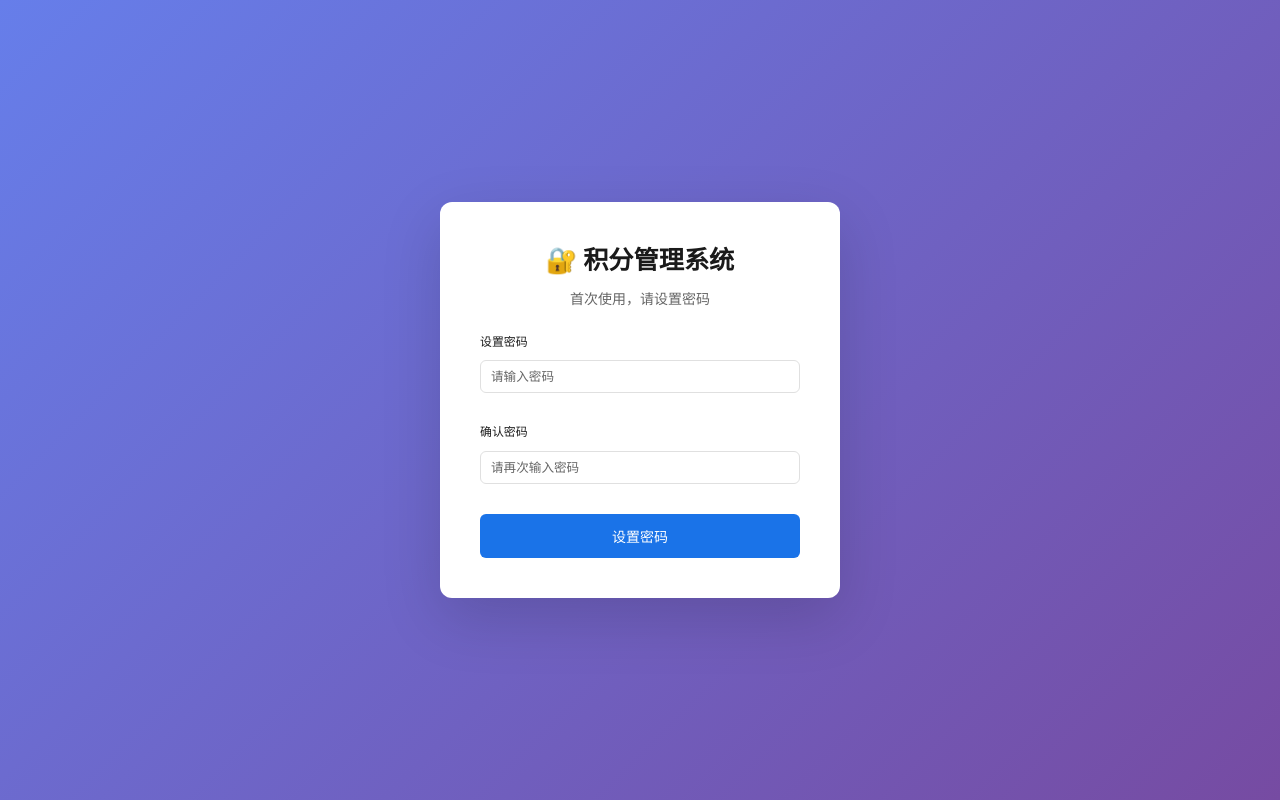
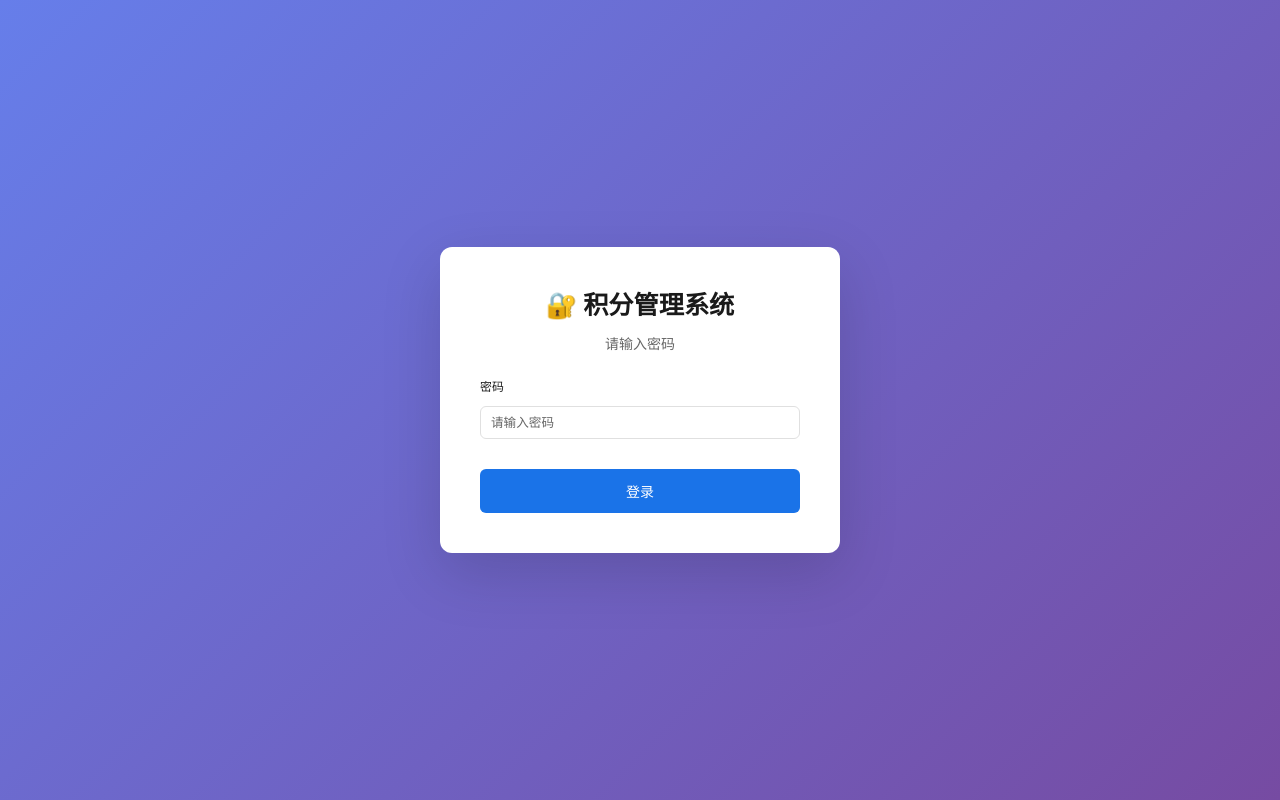
Before and after one commit to L-Enthalpy/jifen-app, a React (Vite) app: page / in a window 1280 px wide. Built offline with nearby package versions, Linux system fonts and the light colour scheme.

Commit message:
Fix: Set fixed password to 2250000

```diff
--- a/src/App.tsx
+++ b/src/App.tsx
@@ -1,6 +1,6 @@
 import { useState, useCallback, useMemo, useEffect } from 'react'
 import type { RecordWithMeta } from './types'
-import { getTargets, getRecords, addTarget, renameTarget, deleteTarget, clearAllData, clearAllTargets, clearAllRecords, addRecord, updateRecord, deleteRecord, setPassword, verifyPassword, hasPassword, clearPassword, setLoggedIn, isLoggedIn, clearLoggedIn } from './store'
+import { getTargets, getRecords, addTarget, renameTarget, deleteTarget, clearAllData, clearAllTargets, clearAllRecords, addRecord, updateRecord, deleteRecord, verifyPassword, setLoggedIn, isLoggedIn, clearLoggedIn } from './store'
 import { computeAnomalyStatus, getStats } from './anomaly'
 import { OverviewBar } from './components/OverviewBar'
 import { TargetSidebar } from './components/TargetSidebar'
@@ -15,18 +15,13 @@ export default function App() {
   const [editingRecord, setEditingRecord] = useState<RecordWithMeta | null>(null)
   const [targetModalOpen, setTargetModalOpen] = useState(false)
   const [password, setPasswordInput] = useState('')
-  const [confirmPassword, setConfirmPassword] = useState('')
   const [error, setError] = useState('')
 
-
   const [isAuthenticated, setIsAuthenticated] = useState(false)
-  const [needsSetup, setNeedsSetup] = useState(false)
 
   useEffect(() => {
     if (isLoggedIn()) {
       setIsAuthenticated(true)
-    } else if (!hasPassword()) {
-      setNeedsSetup(true)
     }
   }, [])
 
@@ -45,37 +40,13 @@ export default function App() {
     }
   }, [password])
 
-  const handleSetup = useCallback(() => {
-    if (!password.trim()) {
-      setError('请输入密码')
-      return
-    }
-    if (password !== confirmPassword) {
-      setError('两次输入的密码不一致')
-      return
-    }
-    setPassword(password)
-    setLoggedIn()
-    setIsAuthenticated(true)
-    setNeedsSetup(false)
-    setError('')
-    setPasswordInput('')
-    setConfirmPassword('')
-  }, [password, confirmPassword])
-
   const handleLogout = useCallback(() => {
     clearLoggedIn()
     setIsAuthenticated(false)
-    if (!hasPassword()) {
-      setNeedsSetup(true)
-    }
   }, [])
 
   const handleRemovePassword = useCallback(() => {
-    if (window.confirm('确定要移除密码保护吗？移除后任何人都可以访问。')) {
-      clearPassword()
-      setIsAuthenticated(true)
-    }
+    // 不再需要这个功能，密码是固定的
   }, [])
 
   if (!isAuthenticated) {
@@ -83,38 +54,6 @@ export default function App() {
       <div className="auth-container">
         <div className="auth-card">
           <h1 className="auth-title">🔐 积分管理系统</h1>
-          {needsSetup ? (
-            <>
-              <p className="auth-subtitle">首次使用，请设置密码</p>
-              <div className="auth-form">
-                <div className="form-group">
-                  <label>设置密码</label>
-                  <input
-                    type="password"
-                    value={password}
-                    onChange={(e) => setPasswordInput(e.target.value)}
-                    placeholder="请输入密码"
-                    className="auth-input"
-                    onKeyPress={(e) => e.key === 'Enter' && handleSetup()}
-                  />
-                </div>
-                <div className="form-group">
-                  <label>确认密码</label>
-                  <input
-                    type="password"
-                    value={confirmPassword}
-                    onChange={(e) => setConfirmPassword(e.target.value)}
-                    placeholder="请再次输入密码"
-                    className="auth-input"
-                    onKeyPress={(e) => e.key === 'Enter' && handleSetup()}
-                  />
-                </div>
-                {error && <p className="auth-error">{error}</p>}
-                <button className="auth-btn" onClick={handleSetup}>设置密码</button>
-              </div>
-            </>
-          ) : (
-            <>
           <p className="auth-subtitle">请输入密码</p>
           <div className="auth-form">
             <div className="form-group">
@@ -131,8 +70,6 @@ export default function App() {
             {error && <p className="auth-error">{error}</p>}
             <button className="auth-btn" onClick={handleLogin}>登录</button>
           </div>
-            </>
-          )}
         </div>
       </div>
     )
--- a/src/store.ts
+++ b/src/store.ts
@@ -124,26 +124,21 @@ export function clearAllRecords(): void {
   saveData(data)
 }
 
-const PASSWORD_KEY = 'jifen-app:password'
 const LOGGED_IN_KEY = 'jifen-app:logged-in'
 
-export function setPassword(password: string): void {
-  const encrypted = btoa(password)
-  localStorage.setItem(PASSWORD_KEY, encrypted)
+export function setPassword(_password: string): void {
+  // 不再需要这个函数，密码是固定的
 }
 
 export function verifyPassword(password: string): boolean {
-  const stored = localStorage.getItem(PASSWORD_KEY)
-  if (!stored) return false
-  return btoa(password) === stored
+  return password === '2250000'
 }
 
 export function hasPassword(): boolean {
-  return localStorage.getItem(PASSWORD_KEY) !== null
+  return true
 }
 
 export function clearPassword(): void {
-  localStorage.removeItem(PASSWORD_KEY)
   localStorage.removeItem(LOGGED_IN_KEY)
 }
 
```
Lines whose indentation alone changed are shown as unchanged.
